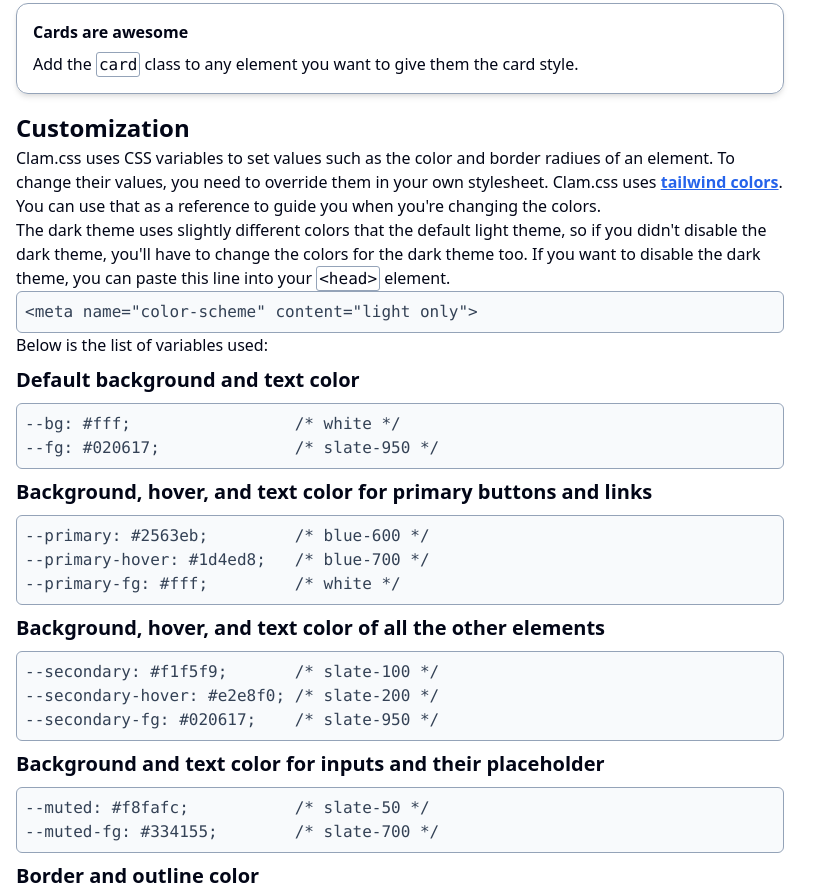
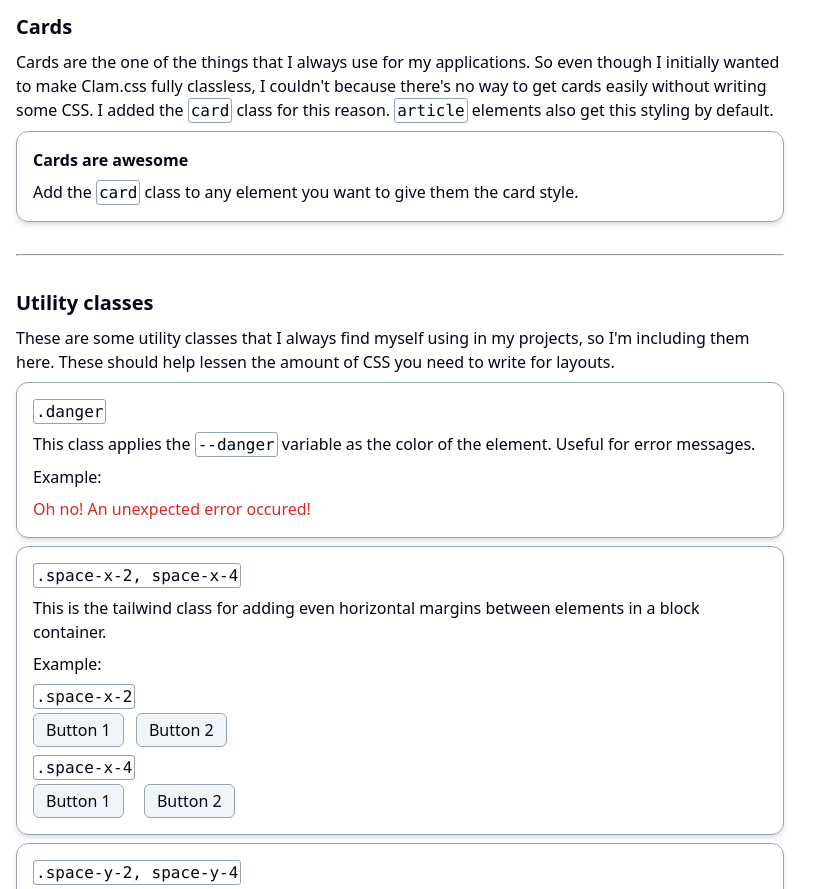
Before and after one commit to rmrt1n/clam.css, a website built with Vite: page index.html in a window 1280 px wide. Shown: the part 2833-3722 px from the top of the page, without its empty margins (0-831 px from the left). Built offline with nearby package versions, Linux system fonts and the light colour scheme.

Commit message:
feat: add more utility classes

```diff
--- a/clam.css
+++ b/clam.css
@@ -16,6 +16,9 @@
 
   --muted: #f8fafc;           /* slate-50 */
   --muted-fg: #334155;        /* slate-700 */
+
+  --danger: #dc2626;          /* red-600 */
+  --danger-fg: #fff;          /* white */
 
   --border: #94a3b8;          /* slate-400 */
   --outline: #3b82f6;         /* blue-500 */
@@ -38,6 +41,9 @@
 
     --muted: #0f172a;           /* slate-900 */
     --muted-fg: #e2e8f0;        /* slate-200 */
+
+    --danger: #ef4444;          /* red-500 */
+    --danger-fg: #f8fafc;       /* slate-50 */
 
     --border: #475569;          /* slate-600 */
     --outline: #60a5fa;         /* blue-400 */
@@ -459,6 +465,36 @@ hr {
   color: var(--muted-fg);
 }
 
+.danger {
+  color: var(--danger);
+}
+
+.space-x-2 > * + * {
+  margin-left: .5rem;
+}
+
+.space-x-4 > * + * {
+  margin-left: 1rem;
+}
+
+.space-y-2 > * + * {
+  margin-top: .5rem;
+}
+
+.space-y-4 > * + * {
+  margin-top: 1rem;
+}
+
+.flex {
+  display: flex;
+  align-items: center;
+  gap: .5rem;
+}
+
+.flex-col {
+  flex-direction: column;
+}
+
 @supports (-webkit-appearance: none) or (-moz-appearance: none) {
   input[type="checkbox"],
   input[type="radio"],
--- a/index.html
+++ b/index.html
@@ -15,15 +15,11 @@
       main > * + section {
         margin-top: 2rem;
       }
-      .space-x-2 > * + * {
-        margin-left: 0.5rem;
-      }
-      section > * + *,
-      .space-y-2 > * + * {
+      section > * + * {
         margin-top: 0.5rem;
       }
       hr {
-        margin: 1rem 0;
+        margin: 2rem 0;
       }
     </style>
   </head>
@@ -265,6 +261,65 @@
             </p>
           </div>
         </div>
+        <hr />
+        <div class="space-y-2">
+          <h3>Utility classes</h3>
+          <p>These are some utility classes that I always find myself using
+          in my projects, so I'm including them here. These should help lessen
+          the amount of CSS you need to write for layouts.</p>
+          <div class="card">
+            <h4><code>.danger</code></h4>
+            <p>This class applies the <code>--danger</code> variable as the color
+            of the element. Useful for error messages.</p>
+            <p>Example:</p>
+            <p class="danger">Oh no! An unexpected error occured!</p>
+          </div>
+          <div class="card">
+            <h4><code>.space-x-2, space-x-4</code></h4>
+            <p>This is the tailwind class for adding even horizontal margins between elements in a block container.</p>
+            <p>Example:</p>
+            <div>
+              <p style="margin-bottom: .25rem"><code>.space-x-2</code></p>
+              <div class="space-x-2">
+                <button>Button 1</button>
+                <button>Button 2</button>
+              </div>
+            </div>
+            <div>
+              <p style="margin-bottom: .25rem"><code>.space-x-4</code></p>
+              <div class="space-x-4">
+                <button>Button 1</button>
+                <button>Button 2</button>
+              </div>
+            </div>
+          </div>
+          <div class="card">
+            <h4><code>.space-y-2, space-y-4</code></h4>
+            <p>This is the tailwind class for adding even vertical margins between elements in a block container.</p>
+            <p>Example:</p>
+            <div class="flex" style="align-items: start">
+            <div style="flex: 1">
+              <p style="margin-bottom: .25rem"><code>.space-x-2</code></p>
+              <div class="space-y-2">
+                <button style="display: block">Button 1</button>
+                <button style="display: block">Button 2</button>
+              </div>
+            </div>
+            <div style="flex: 1">
+              <p style="margin-bottom: .25rem"><code>.space-x-4</code></p>
+              <div class="space-y-4">
+                <button style="display: block">Button 1</button>
+                <button style="display: block">Button 2</button>
+              </div>
+            </div>
+            </div>
+          </div>
+          <div class="card">
+            <h4><code>.flex, .flex-col</code></h4>
+            <p><code>.flex</code> applies the styles <code>display: flex</code>, <code>align-items: center</code>, and <code>gap: .5rem</code> to the element. <code>.flex-col</code> applies the style <code>flex-direction: column</code> to the element.</p>
+            <p>In my experience, these classes are enough for basic layouts.</p>
+          </div>
+        </div>
       </section>
       <section>
         <h2>Customization</h2>
@@ -315,6 +370,11 @@
 --muted-fg: #334155;        /* slate-700 */</code></pre>
         </div>
         <div class="space-y-2">
+          <h3>Background and text color for danger/destructive elements</h3>
+          <pre><code>--danger: #dc2626;          /* red-600 */
+--danger-fg: #fff;          /* white */</code></pre>
+        </div>
+        <div class="space-y-2">
           <h3>Border and outline color</h3>
           <pre><code>--border: #94a3b8;          /* slate-400 */
 --outline: #3b82f6;         /* blue-500 */</code></pre>
--- a/package.json
+++ b/package.json
@@ -1,6 +1,6 @@
 {
   "name": "clam.css",
-  "version": "1.0.0",
+  "version": "1.1.0",
   "description": "Yet another classless CSS framework",
   "main": "clam.css",
   "author": "Ryan Martin",
```
